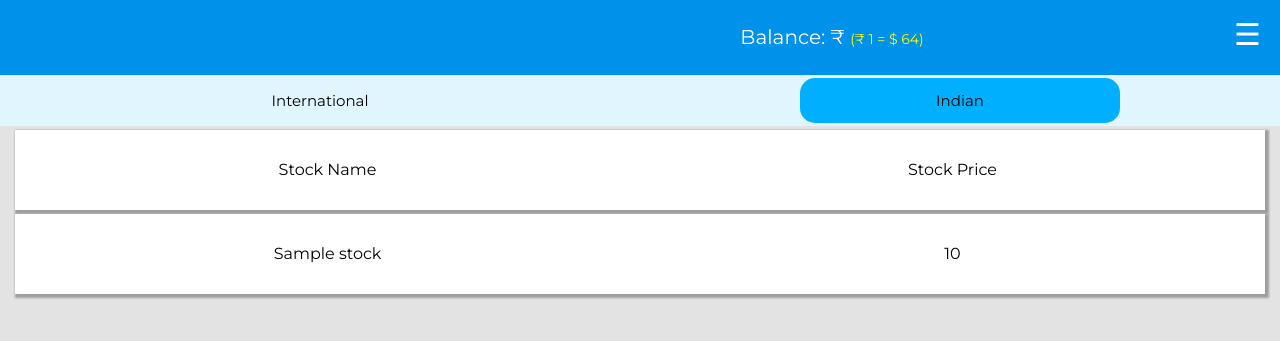
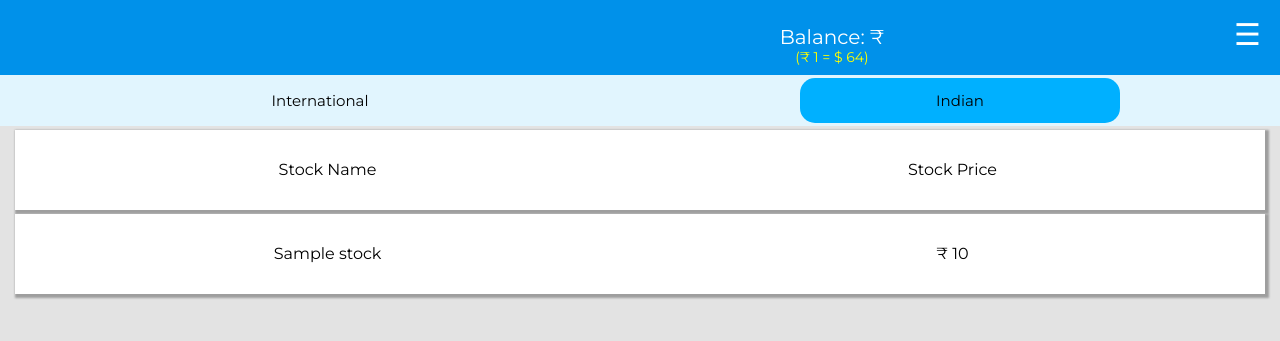
Before and after one commit to apb7/sms18, a Django app: page /game in a window 1280 px wide. Shown: the top 341 px of the page. Run offline with Django 3.2, Linux system fonts and the light colour scheme; a user stored in the database is signed in; tables that the repository leaves empty hold one stand-in row (values such as "Sample post"); data that the repository does not hold is empty; some libraries are stand-ins or nearby versions.

Commit message:
minor design changes

```diff
--- a/SMS_18/main/static/main/css/template.css
+++ b/SMS_18/main/static/main/css/template.css
@@ -192,5 +192,7 @@ hr {
 /* Conversion Rate display */
 .conversionRate {
 	font-size: 14px;
+	display: block;
 	color: yellow;
+	margin-top: -55px;
 }
--- a/SMS_18/main/static/main/js/nycMarket.js
+++ b/SMS_18/main/static/main/js/nycMarket.js
@@ -20,7 +20,7 @@ xhttp.onreadystatechange = function() {
 					}
 				}
 			for (var i = 0; i < dataNYM.length; i++) {
-				document.getElementsByClassName('main')[0].innerHTML += '<div class="stock"><div class="shown"><div class="name" id="stockName">'+dataNYM[i].name+'</div><div class="price"> <span>' + (dataNYM[i].price/conversionRate).toFixed(2) + ' </span><span class="increasePrice"> &#x25B2; </span><span class="decreasePrice"> &#x25BC; </span></div></div><div class="hidden"><div class="buy" id="myBtn"> <button onclick="modalOpen('+dataNYM[i].id+')">BUY</button> </div><div class="sell" id="myBtn"> <button class="button" onclick="modalOpenS('+dataNYM[i].id+')">SELL</button></div></div></div>';
+				document.getElementsByClassName('main')[0].innerHTML += '<div class="stock"><div class="shown"><div class="name" id="stockName">'+dataNYM[i].name+'</div><div class="price">&#36 <span>' + (dataNYM[i].price/conversionRate).toFixed(2) + ' </span><span class="increasePrice"> &#x25B2; </span><span class="decreasePrice"> &#x25BC; </span></div></div><div class="hidden"><div class="buy" id="myBtn"> <button onclick="modalOpen('+dataNYM[i].id+')">BUY</button> </div><div class="sell" id="myBtn"> <button class="button" onclick="modalOpenS('+dataNYM[i].id+')">SELL</button></div></div></div>';
 				if(dataNYM[i].change>0) {
 					document.getElementsByClassName("increasePrice")[i].style.display = "inline";
 				}
--- a/SMS_18/main/static/main/js/profile.js
+++ b/SMS_18/main/static/main/js/profile.js
@@ -13,7 +13,7 @@ xhttp.onreadystatechange = function() {
 		}else{
 			for (var i = 0; i < data.length; i++) {
 				if(data[i].market_type == "BSE" || data[i].market_type == "Both") {
-					document.getElementsByClassName('main')[0].innerHTML += '<div class="stock"><div class="profile-details">'+data[i].name+'</div><div class="profile-details">'+data[i].num+'</div><div class="profile-details">'+data[i].price+'</div><div class="profile-details">'+data[i].price*data[i].num+'</div></div>';
+					document.getElementsByClassName('main')[0].innerHTML += '<div class="stock"><div class="profile-details">'+data[i].name+'</div><div class="profile-details">'+data[i].num+'</div><div class="profile-details">&#8377 <span>'+data[i].price+'</span></div><div class="profile-details">&#8377 <span>'+data[i].price*data[i].num+'</span></div></div>';
 				}
 				else
 					document.getElementsByClassName('main')[0].innerHTML += '<div class="stock"><div class="profile-details">'+data[i].name+'</div><div class="profile-details">'+data[i].num+'</div><div class="profile-details">$'+(data[i].price/conversionRate).toFixed(1)+'</div><div class="profile-details">$'+(data[i].price*data[i].num/conversionRate).toFixed(1)+'</div></div>';
--- a/SMS_18/main/static/main/js/stockDetails.js
+++ b/SMS_18/main/static/main/js/stockDetails.js
@@ -19,7 +19,7 @@ xhttp.onreadystatechange = function() {
 					}
 				}
 			for (var i = 0; i < dataIndian.length; i++) {
-				document.getElementsByClassName('main')[0].innerHTML += '<div class="stock"><div class="shown"><div class="name" id="stockName">'+dataIndian[i].name+'</div><div class="price"> <span>' + dataIndian[i].price + ' </span><span class="increasePrice"> &#x25B2; </span><span class="decreasePrice"> &#x25BC; </span></div></div><div class="hidden"><div class="buy" id="myBtn"> <button onclick="modalOpen('+dataIndian[i].id+')">BUY</button> </div><div class="sell" id="myBtn"> <button class="button" onclick="modalOpenS('+dataIndian[i].id+')">SELL</button></div></div></div>';
+				document.getElementsByClassName('main')[0].innerHTML += '<div class="stock"><div class="shown"><div class="name" id="stockName">'+dataIndian[i].name+'</div><div class="price">&#8377 <span>' + dataIndian[i].price + ' </span><span class="increasePrice"> &#x25B2; </span><span class="decreasePrice"> &#x25BC; </span></div></div><div class="hidden"><div class="buy" id="myBtn"> <button onclick="modalOpen('+dataIndian[i].id+')">BUY</button> </div><div class="sell" id="myBtn"> <button class="button" onclick="modalOpenS('+dataIndian[i].id+')">SELL</button></div></div></div>';
 				if(dataIndian[i].change>0) {
 					document.getElementsByClassName("increasePrice")[i].style.display = "inline";
 				}
```
Also changed, not shown: README.md.
